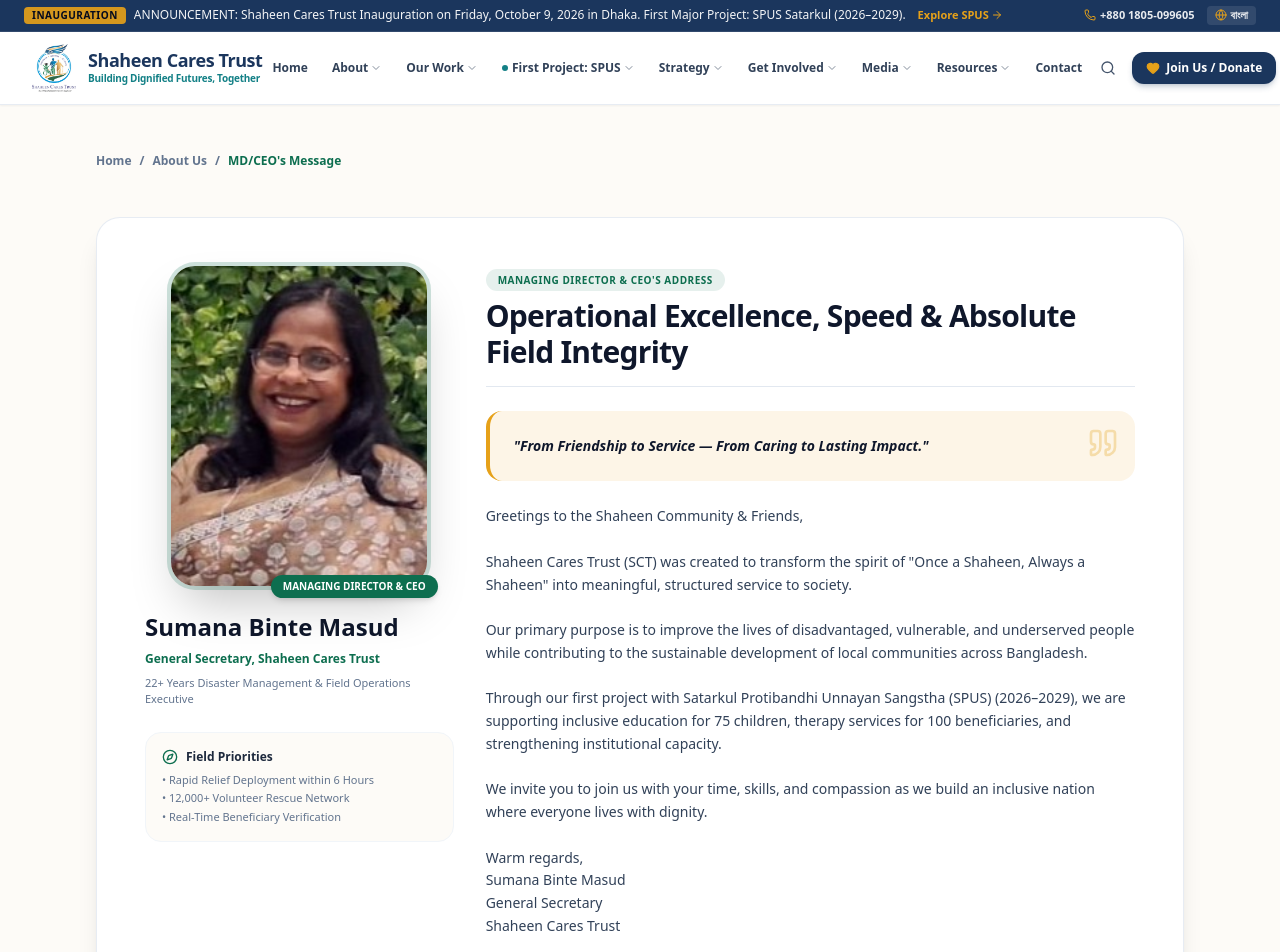
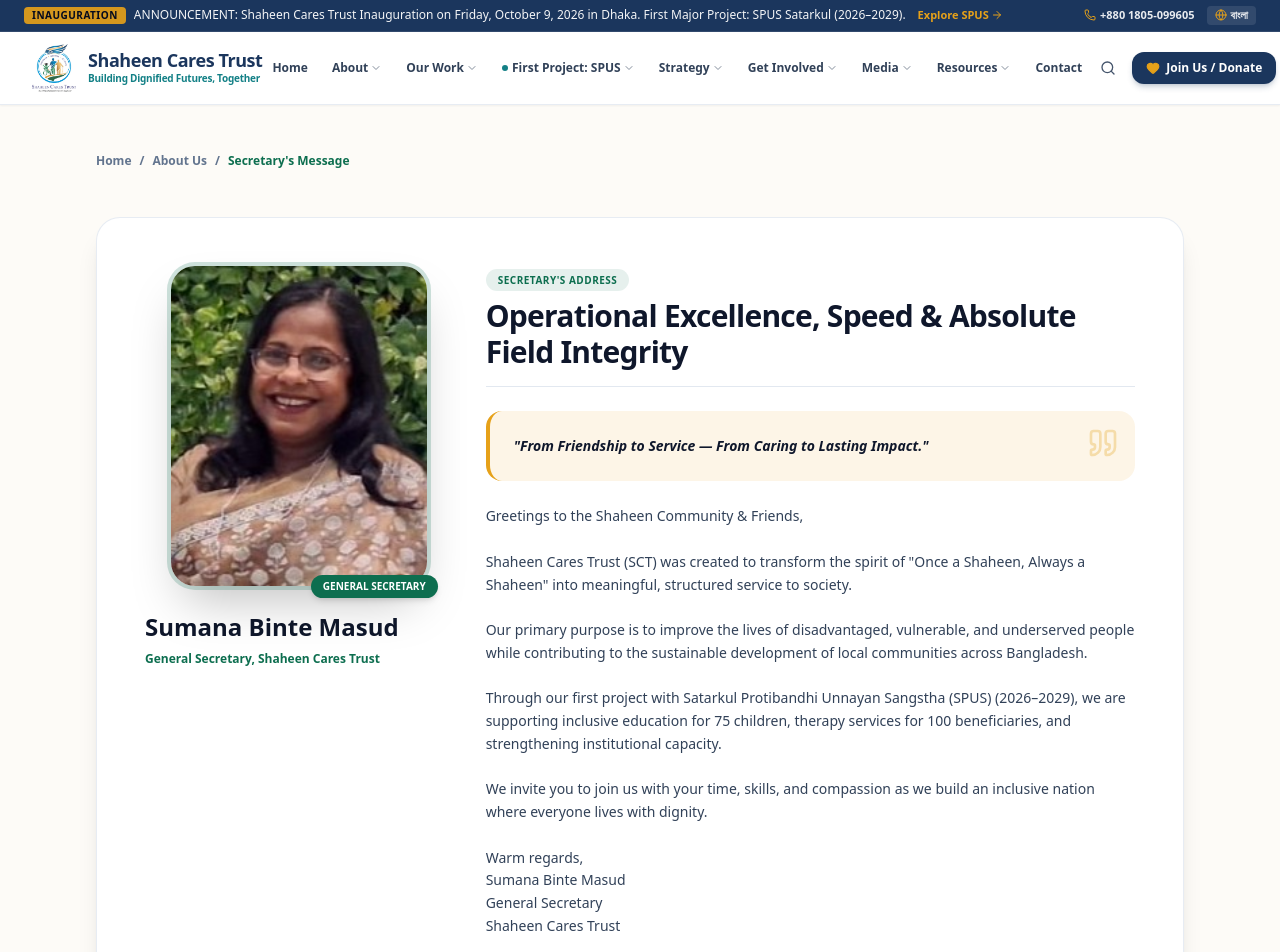
Before and after one commit to shafialakbar99/SCT-Website, a React (Vite) app: page /leadership/ceo in a window 1280 px wide. Shown: the top 952 px of the page. Built offline with nearby package versions, Linux system fonts and the light colour scheme; a web font is replaced by a local one.

Commit message:
refactor(leadership): update leadership profile details
Update CEO/Secretary title and refresh Chairman credentials to reflect current organizational roles and professional history.

```diff
--- a/src/pages/public/CeoPage.tsx
+++ b/src/pages/public/CeoPage.tsx
@@ -44,7 +44,7 @@
           <span>/</span>
           <Link to="/about" className="hover:text-[#0D6E4F]">{isBn ? 'আমাদের কথা' : 'About Us'}</Link>
           <span>/</span>
-          <span className="text-[#0D6E4F]">{isBn ? 'ব্যবস্থাপনা পরিচালকের বাণী' : "MD/CEO's Message"}</span>
+          <span className="text-[#0D6E4F]">{isBn ? 'সচিবের বাণী' : "Secretary's Message"}</span>
         </div>
 
         {/* PROFILE & MESSAGE CONTAINER */}
@@ -62,7 +62,7 @@
                   fallbackCategory="leadership"
                 />
                 <span className="absolute -bottom-3 right-4 bg-[#0D6E4F] text-white font-black text-[10px] px-3 py-1 rounded-full uppercase shadow-md">
-                  Managing Director & CEO
+                  General Secretary
                 </span>
               </div>
 
@@ -73,21 +73,6 @@
                 <p className="text-xs font-bold text-[#0D6E4F]">
                   {t(ceo.designation)}
                 </p>
-                <p className="text-[11px] text-slate-500 font-medium">
-                  22+ Years Disaster Management & Field Operations Executive
-                </p>
-              </div>
-
-              <div className="p-4 bg-[#FDFBF7] rounded-2xl border border-slate-100 text-xs text-slate-600 space-y-2 text-left">
-                <div className="flex items-center gap-2 font-bold text-slate-800">
-                  <Compass className="w-4 h-4 text-[#0D6E4F]" />
-                  <span>Field Priorities</span>
-                </div>
-                <ul className="space-y-1 text-[11px] text-slate-500">
-                  <li>• Rapid Relief Deployment within 6 Hours</li>
-                  <li>• 12,000+ Volunteer Rescue Network</li>
-                  <li>• Real-Time Beneficiary Verification</li>
-                </ul>
               </div>
             </div>
 
@@ -96,7 +81,7 @@
 
               <div className="border-b border-slate-200 pb-4">
                 <span className="bg-[#0D6E4F]/10 text-[#0D6E4F] font-black text-[10px] px-3 py-1 rounded-full uppercase tracking-wider">
-                  {isBn ? 'ব্যবস্থাপনা পরিচালকের বার্তা' : "Managing Director & CEO's Address"}
+                  {isBn ? 'সচিবের বার্তা' : "Secretary's Address"}
                 </span>
                 <h1 className="text-3xl font-black text-slate-900 tracking-tight mt-2">
                   {isBn ? 'দক্ষতা, দ্রুত প্রতিক্রিয়া ও শতভাগ মাঠ স্বচ্ছতা' : 'Operational Excellence, Speed & Absolute Field Integrity'}
@@ -125,7 +110,7 @@
                 <div className="space-y-1">
                   <p className="font-bold text-slate-900 text-sm">{t(ceo.name)}</p>
                   <p className="text-xs text-slate-500 font-semibold">{t(ceo.role)}</p>
-                  <p className="text-[10px] font-mono text-[#0D6E4F]">Humanity First BD Operations</p>
+                  <p className="text-[10px] font-mono text-[#0D6E4F]">Shaheen Cares Trust</p>
                 </div>
 
                 <div className="flex gap-2">
--- a/src/pages/public/ChairmanPage.tsx
+++ b/src/pages/public/ChairmanPage.tsx
@@ -73,9 +73,6 @@
                 <p className="text-xs font-bold text-[#0D6E4F]">
                   {t(chairman.designation)}
                 </p>
-                <p className="text-[11px] text-slate-500 font-medium">
-                  Former Director & Public Health Strategist, BRAC
-                </p>
               </div>
 
               <div className="p-4 bg-[#FDFBF7] rounded-2xl border border-slate-100 text-xs text-slate-600 space-y-2 text-left">
@@ -84,9 +81,10 @@
                   <span>Key Qualifications</span>
                 </div>
                 <ul className="space-y-1 text-[11px] text-slate-500">
-                  <li>• PhD in Public Health & Humanitarian Strategy</li>
-                  <li>• 35+ Years Global Field Leadership</li>
-                  <li>• NGO Affairs Bureau Trustee Board Chair</li>
+                  <li>• Managing Director of Data Enterprises Limited and Maxtech Limited</li>
+                  <li>• Former Director of the Dhaka Chamber of Commerce & Industry (DCCI)</li>
+                  <li>• Past President of the Rotary Club of Metropolitan Dhaka</li>
+                  <li>• Proud alumnus of Dhaka University and BAF Shaheen College Dhaka</li>
                 </ul>
               </div>
             </div>
@@ -132,7 +130,7 @@
                   to="/leadership/ceo"
                   className="inline-flex items-center gap-2 bg-[#0D6E4F] text-white px-5 py-2.5 rounded-xl text-xs font-bold hover:bg-[#0A583F] shadow-sm transition-all"
                 >
-                  <span>{isBn ? 'ব্যবস্থাপনা পরিচালকের বাণী পড়ুন' : "Read CEO's Message"}</span>
+                  <span>{isBn ? 'সচিবের বাণী পড়ুন' : "Read Secretary's Message"}</span>
                   <ArrowRight className="w-4 h-4" />
                 </Link>
               </div>
```
